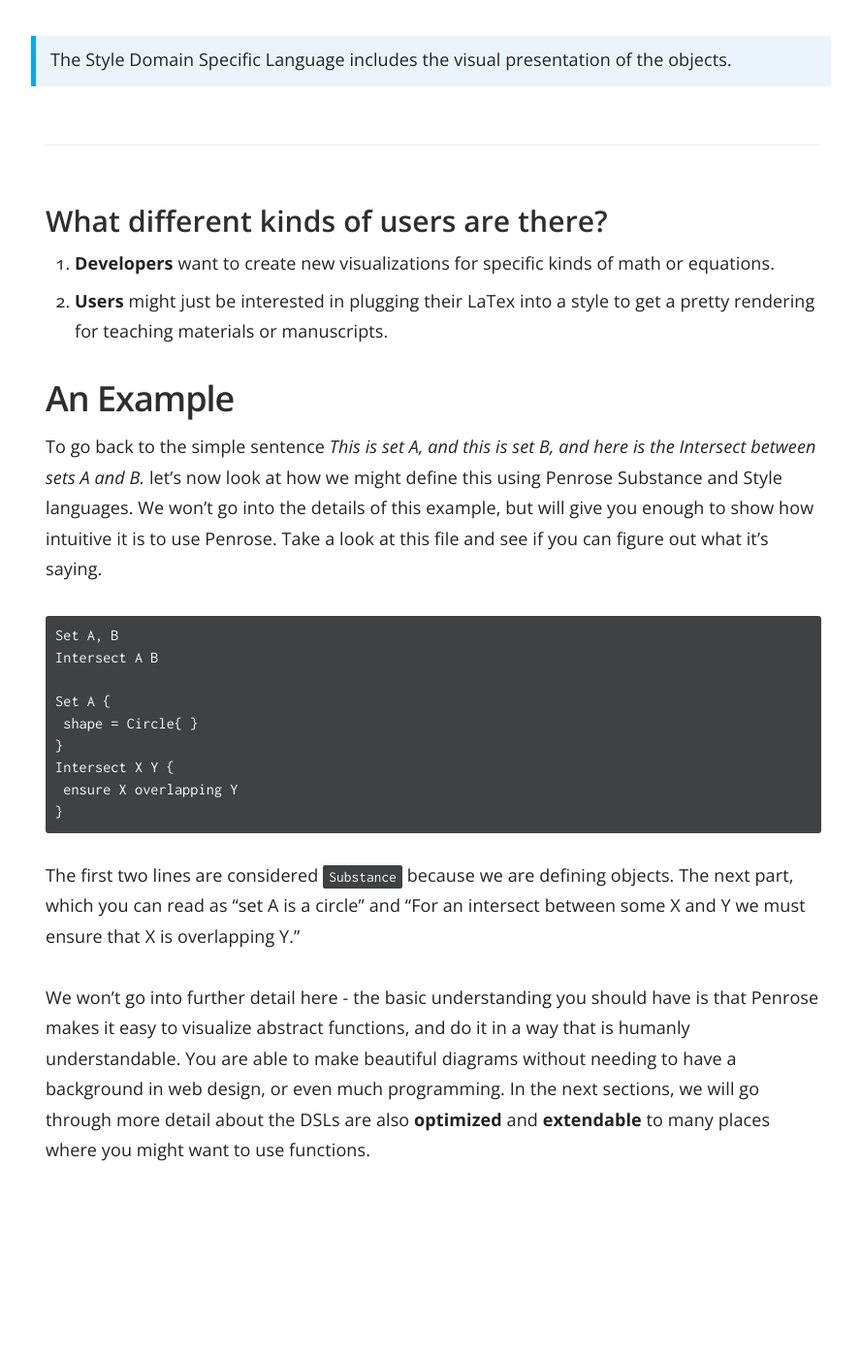
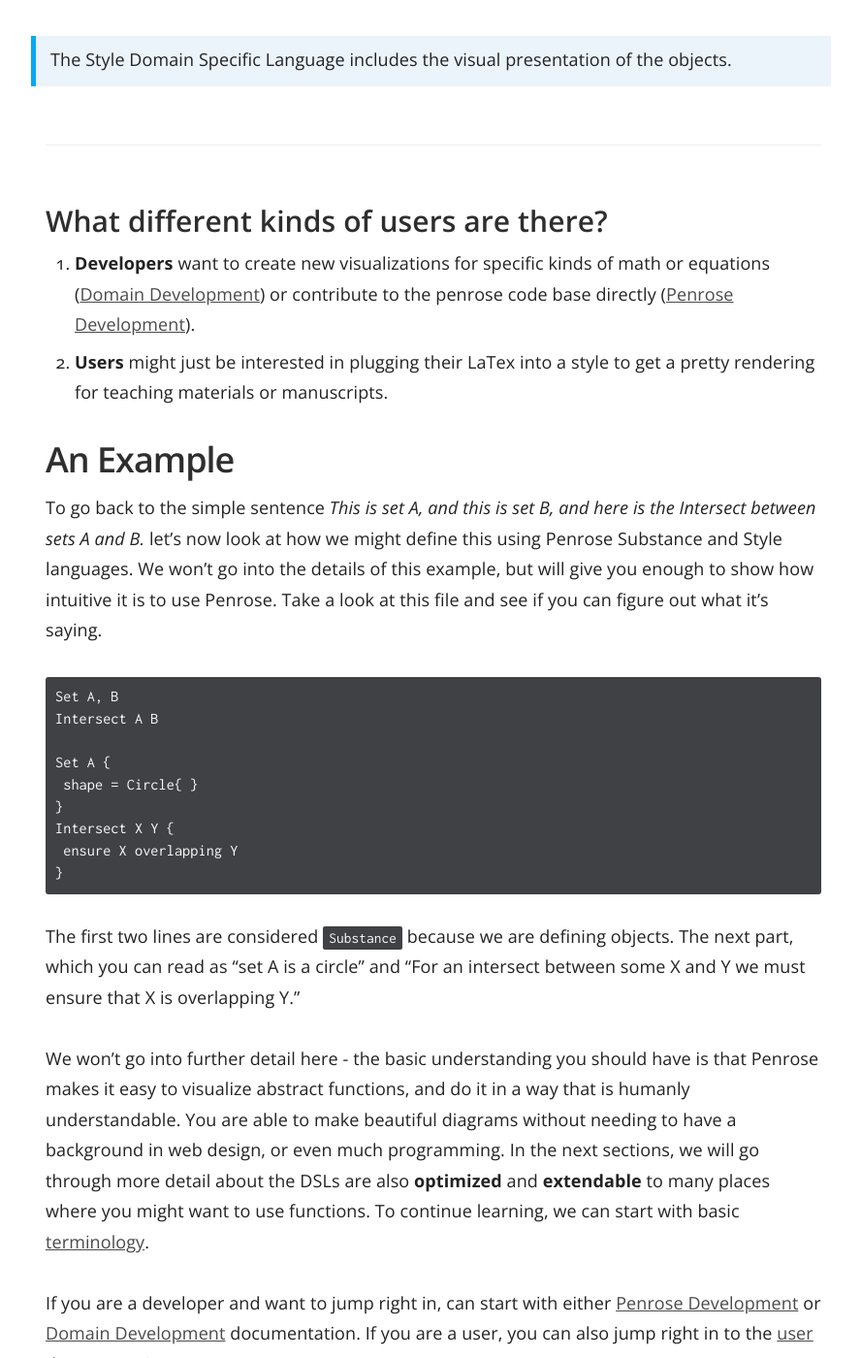
Before and after one commit to penrose/penrose-old.github.io, a Jekyll site: the page built from _docs/getting-started/index.md, in a window 1280 px wide and 1400 px high, scrolled down 3887 px. Shown: the whole window at 97% size, without its empty margins (343-1231 px from the left). Built offline with Jekyll 4.4.1, drawn with Linux system fonts in a browser that asks for light colours; before the commit the page ends 5141 px from its top, so only the background shows below that; some of the changed text lies outside the part shown.

Commit message:
adding start to installation

```diff
--- a/_config.yml
+++ b/_config.yml
@@ -38,7 +38,7 @@ exclude:
   - Gemfile
   - Gemfile.lock
   - README.md
-  - LICENCE
+  - LICENSE
 
 collections:
   docs:
@@ -74,8 +74,8 @@ defaults:
       _comments:
         type: Marks the impact of this release
 
-# -----------
-# CloudCannon
+# ---------
+# ChangeLog
 
 types:
   - minor
--- a/_docs/getting-started/index.md
+++ b/_docs/getting-started/index.md
@@ -109,7 +109,7 @@ where the Style domain comes in.
 
 ### What different kinds of users are there?
 
- 1. **Developers** want to create new visualizations for specific kinds of math or equations.
+ 1. **Developers** want to create new visualizations for specific kinds of math or equations ([Domain Development]({{ site.baseurl }}/domain-development/setup/)) or contribute to the penrose code base directly ([Penrose Development]({{ site.baseurl }}//penrose-development/building-running/)).
  2. **Users** might just be interested in plugging their LaTex into a style to get a pretty rendering for teaching materials or manuscripts.
 
 
@@ -141,4 +141,10 @@ is that Penrose makes it easy to visualize abstract functions, and do it in a
 way that is humanly understandable. You are able to make beautiful diagrams without needing
 to have a background in web design, or even much programming. In the next sections, we
 will go through more detail about the DSLs are also **optimized** and **extendable**
-to many places where you might want to use functions.
+to many places where you might want to use functions. To continue learning, we can start with basic
+[terminology]({{site.baseurl}}/terminology/).
+
+If you are a developer and want to jump right in, can start with either
+[Penrose Development]({{ site.baseurl }}//penrose-development/setup/) or
+[Domain Development]({{ site.baseurl }}//domain-development/setup/) documentation. If you
+are a user, you can also jump right in to the [user documentation]({{ site.baseurl }}/user-docs/).
```
Also changed, not shown: _docs/user-docs/index.md (added, +16 -0 lines), _docs/user-docs/img/about-graphviz.png (added), _docs/user-docs/img/about-tikz.png (added).
